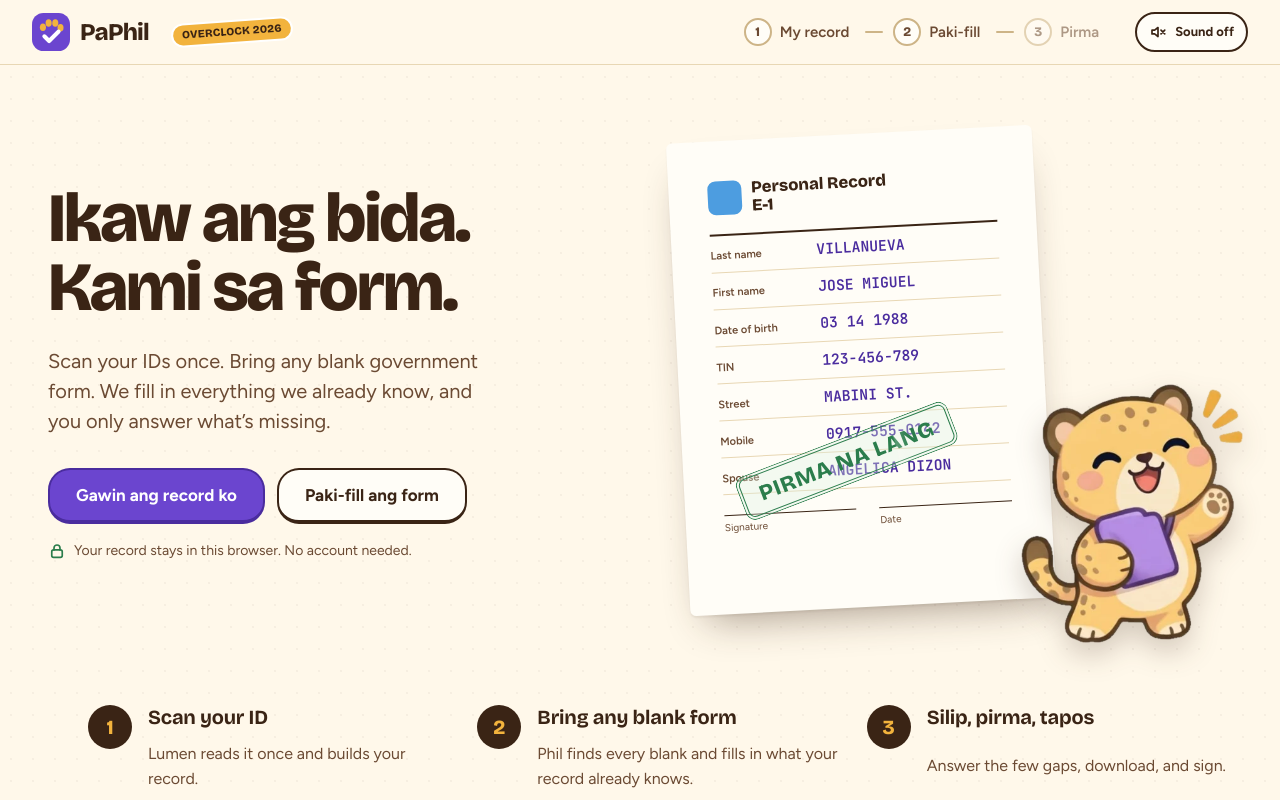
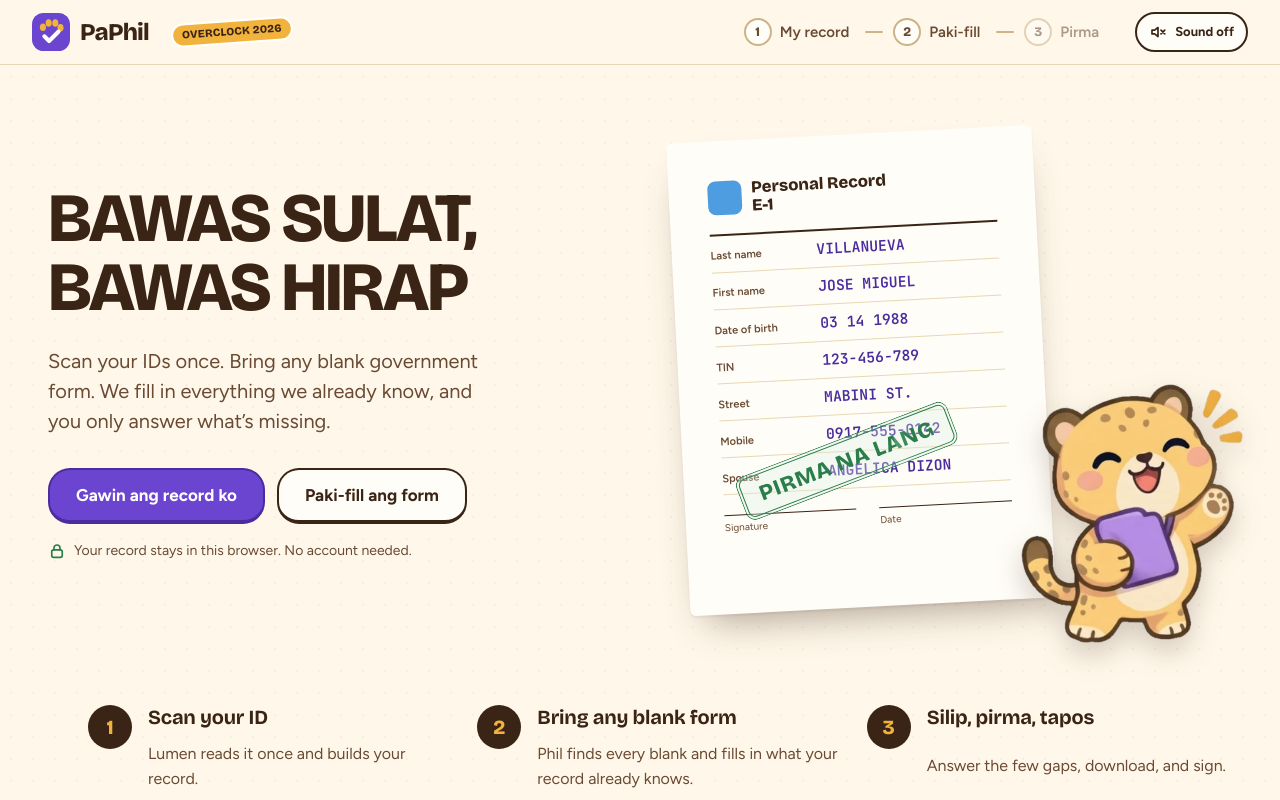
Before and after one commit to QuackyPROG/PakiPhil, a Next.js app in the folder client/: page / in a window 1280 px wide. Shown: the top 800 px of the page. Built offline with nearby package versions, Linux system fonts and the light colour scheme.

Commit message:
feat: change home hero headline to BAWAS SULAT, BAWAS HIRAP

```diff
--- a/client/components/paphil-app.tsx
+++ b/client/components/paphil-app.tsx
@@ -66,7 +66,7 @@ function App() {
       {screen === "home" && <>
         <section className="hero">
           <div>
-            <h1>Ikaw ang bida. Kami sa form.</h1>
+            <h1>BAWAS SULAT, BAWAS HIRAP</h1>
             <p className="hero-copy">Scan your IDs once. Bring any blank government form. We fill in everything we already know, and you only answer what’s missing.</p>
             <div className="actions">
               <button className="primary big" onClick={() => go("scan")}>{count ? "Add another document" : "Gawin ang record ko"}</button>
```
